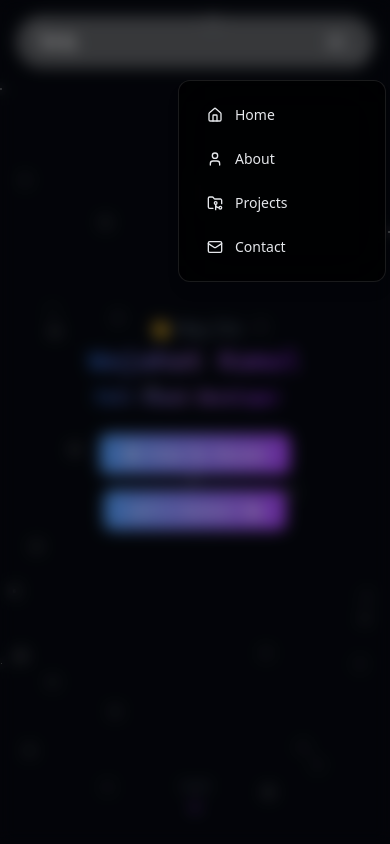
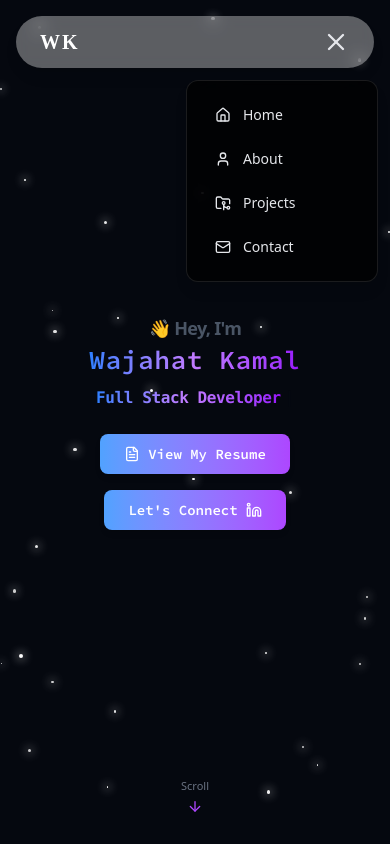
Before and after one commit to wajahat-kamal/Dev-Portfolio, a React (Vite) app: page / in a window 390 px wide. Both pictures are taken after a click on the button "Toggle menu". Shown: the top 844 px of the page. Built offline with nearby package versions, Linux system fonts and the light colour scheme.

Commit message:
Refactor Navbar component: adjust mobile menu dimensions and simplify backdrop styling for improved user experience and consistency.

```diff
--- a/src/components/Navbar.jsx
+++ b/src/components/Navbar.jsx
@@ -88,14 +88,14 @@ const Navbar = () => {
       {isOpen && (
         <div
           onClick={() => setIsOpen(false)}
-          className="fixed inset-0 bg-black/40 backdrop-blur-sm md:hidden z-40"
+          className="fixed inset-0 md:hidden z-40"
         />
       )}
 
       {/* ================= Mobile Menu ================= */}
       {isOpen && (
         <aside
-          className="fixed top-20 right-1 w-52 rounded-xl bg-black/70 border border-white/10
+          className="fixed top-20 right-3 w-48 rounded-xl bg-black/70 border border-white/10
           backdrop-blur-xl shadow-lg md:hidden z-50"
         >
           <div className="flex flex-col gap-2 p-4">
```
